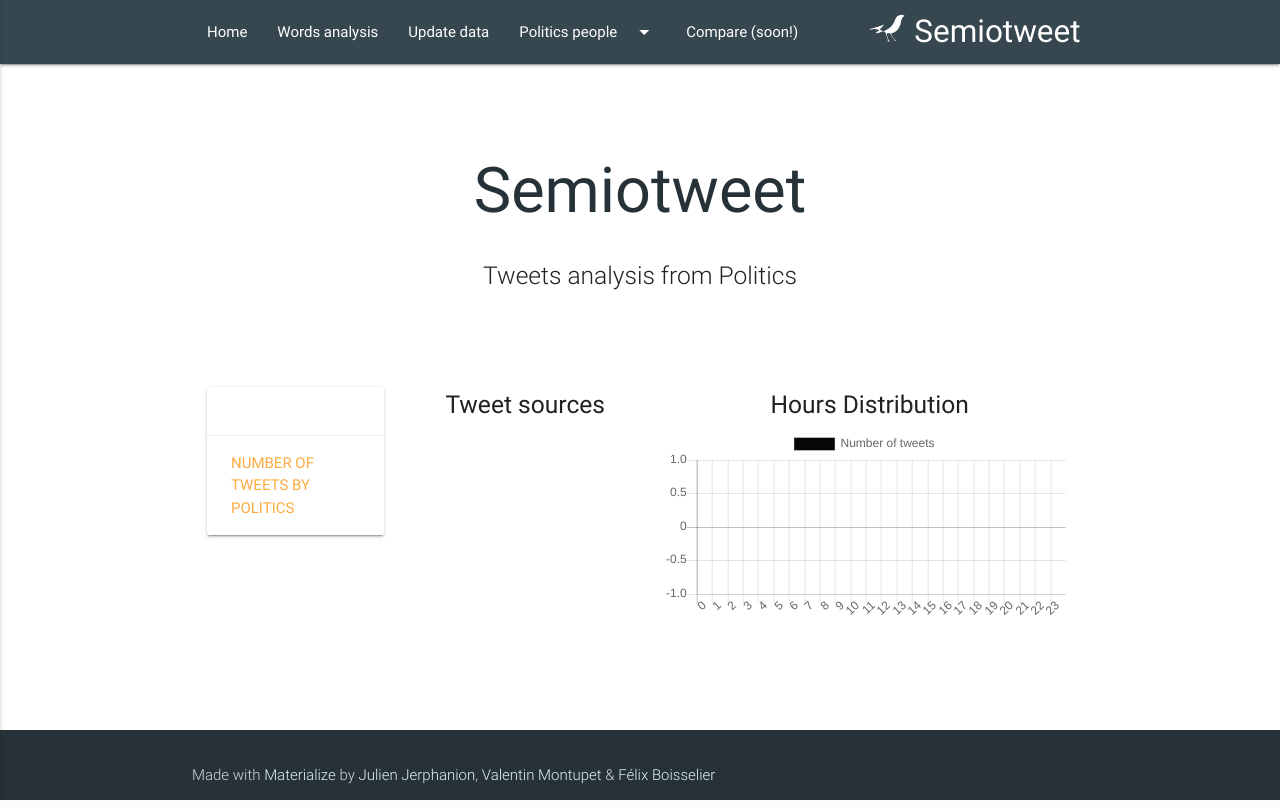
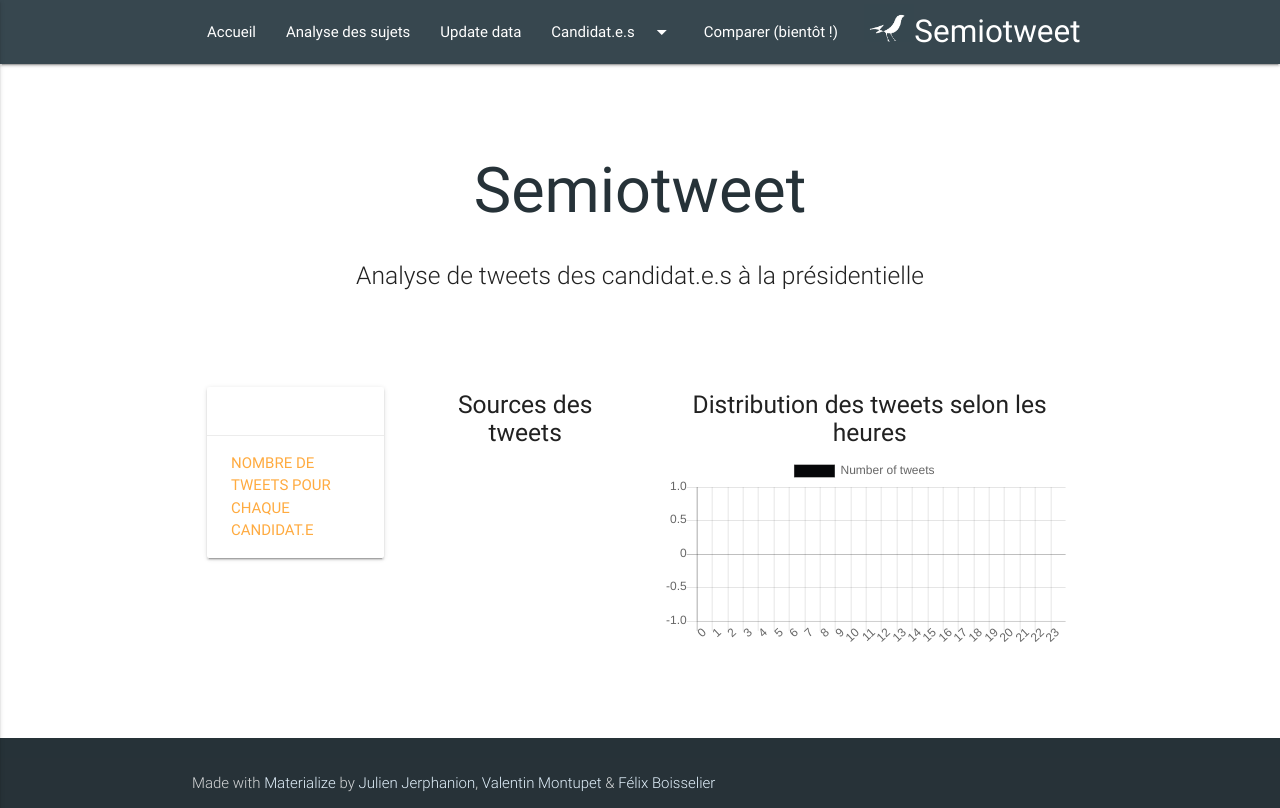
Before and after one commit to Frix-x/semiotweet, a Django app: page / in a window 1280 px wide. Run offline with Django 3.2, Linux system fonts and the light colour scheme; data that the repository does not hold is empty; parts of the project's set-up code (start-up, migrations or seed data) failed here and were passed over; some libraries are stand-ins or nearby versions.

Commit message:
French translation

```diff
--- a/viewer/templates/404.html
+++ b/viewer/templates/404.html
@@ -1,13 +1,13 @@
 {% extends "template.html" %}
-{% block title %} | Page doesn't exist {% endblock %}
+{% block title %} | 404 {% endblock %}
 
 {% block content %}
 <div class="section no-pad-bot" id="index-banner">
     <div class="container">
         <br><br>
-        <h1 class="header center orange-text">404 Error</h1>
+        <h1 class="header center orange-text">Erreur 404 </h1>
         <div class="row center">
-            <h5 class="header col s12 light">Page "{{typed}}" does not exist.</h5>
+            <h5 class="header col s12 light">La page "{{typed}}" n'existe pas.</h5>
         </div>
         <br><br>
     </div>
--- a/viewer/templates/home.html
+++ b/viewer/templates/home.html
@@ -8,7 +8,7 @@
         <br><br>
         <h1 class="header center blue-grey-text text-darken-4">Semiotweet</h1>
         <div class="row center">
-            <h5 class="header col s12 light">Tweets analysis from Politics</h5>
+            <h5 class="header col s12 light">Analyse de tweets des candidat.e.s à la présidentielle</h5>
         </div>
         <br><br>
     </div>
@@ -24,7 +24,7 @@
                     <div class="card-stacked">
                       <div class="card-content" id="NbTweetsByPolitics"></div>
                       <div class="card-action">
-                        <a>Number of tweets by Politics</a>
+                        <a>Nombre de tweets pour chaque candidat.e</a>
                       </div>
                     </div>
                   </div>
@@ -32,13 +32,13 @@
             </div>
             <div class="col s12 m3">
                 <div class="icon-block">
-                    <h5 class="center">Tweet sources</h5>
+                    <h5 class="center">Sources des tweets</h5>
                     <canvas id="doughnutSources"></canvas>
                 </div>
             </div>
             <div class="col s12 m6">
                 <div class="icon-block">
-                    <h5 class="center">Hours Distribution</h5>
+                    <h5 class="center">Distribution des tweets selon les heures</h5>
                     <canvas id="HoursDistribution"></canvas>
                 </div>
             </div>
--- a/viewer/templates/template.html
+++ b/viewer/templates/template.html
@@ -38,20 +38,20 @@
         <div class="nav-wrapper container"><a id="logo-container" href="/" class="brand-logo right"><img src="{% static "images/semiotweet_side.jpg" %}" height="38px" width="50px" />Semiotweet</a>
             <a href="#" data-activates="nav-mobile" class="button-collapse"><i class="material-icons">menu</i></a>
             <ul class="left hide-on-med-and-down">
-                <li><a href="/">Home</a></li>
-                <li><a href="/generalOverview/">Words analysis</a></li>
+                <li><a href="/">Accueil</a></li>
+                <li><a href="/generalOverview/">Analyse des sujets</a></li>
                 <li><a href="/getData/">Update data</a></li>
-                <li><a class="dropdown-button" href="#!" data-activates="dropdown1">Politics people<i class="material-icons right">arrow_drop_down</i></a></li>
-                <li><a href="#">Compare (soon!)</a></li>
+                <li><a class="dropdown-button" href="#!" data-activates="dropdown1">Candidat.e.s<i class="material-icons right">arrow_drop_down</i></a></li>
+                <li><a href="#">Comparer (bientôt !)</a></li>
             </ul>
         </div>
     </nav>
     <ul id="nav-mobile" class="side-nav">
-        <li><a href="/">Home</a></li>
-        <li><a href="/generalOverview/">Words analysis</a></li>
-        <li><a href="/getData/"><span class="icon fa-twitter">Update data</a></li>
-        <li><a class="dropdown-button" href="#!" data-activates="dropdown1">Politics people<i class="material-icons right">arrow_drop_down</i></a></li>
-        <li><a href="#">Compare (soon!)</a></li>
+        <li><a href="/">Accueil</a></li>
+        <li><a href="/generalOverview/">Analyse des sujets</a></li>
+        <li><a href="/getData/"><span class="icon fa-twitter">Mise à jour</a></li>
+        <li><a class="dropdown-button" href="#!" data-activates="dropdown1">Candidat.e.s<i class="material-icons right">arrow_drop_down</i></a></li>
+        <li><a href="#">Comparer (bientôt !)</a></li>
     </ul>
 </header>
 
```
Also changed, not shown: viewer/templates/displayInfo.html (+7 -7 lines), viewer/templates/generalOverview.html (+6 -6 lines).
